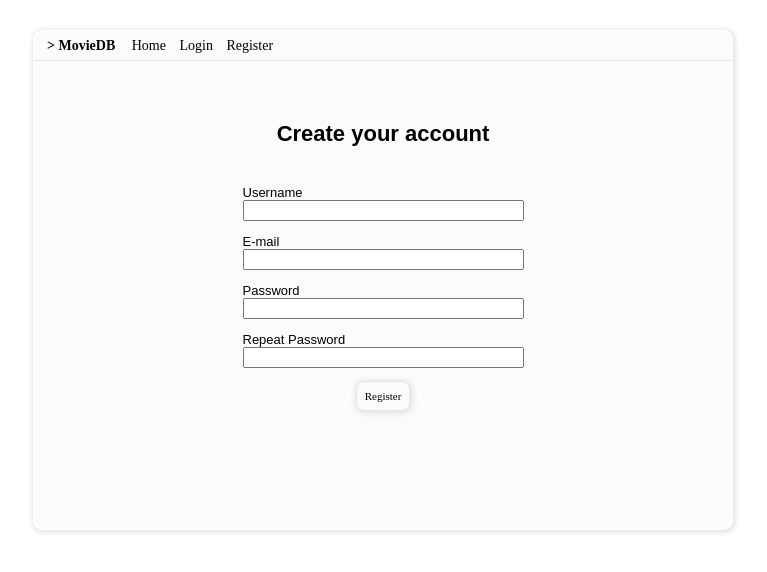
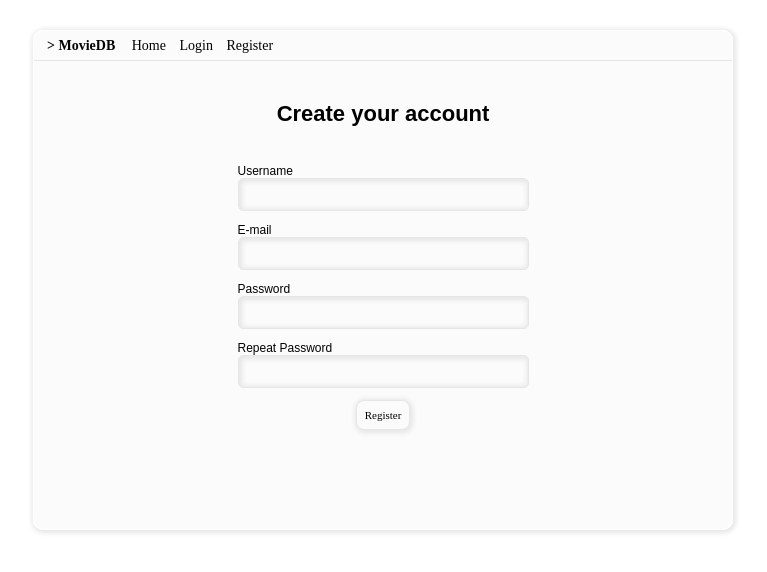
Before and after one commit to Starstaub/movies, a Flask app: page /register in a window 1280 px wide. Shown: the top 572 px of the page, without its empty margins (257-1024 px from the left). Run offline with Flask 2, Linux system fonts and the light colour scheme.

Commit message:
Bettered UI/UX

```diff
--- a/src/app/static/css/style.css
+++ b/src/app/static/css/style.css
@@ -135,6 +135,8 @@ h1 {
 
 .string_field {
     width: 245px;
+    border: 1px solid #e6e6e6;
+    box-shadow: inset 1px 1px 5px 2px #e6e6e6;
 }
 
 .dropdown_list {
@@ -170,14 +172,15 @@ h1 {
 .details_item_1:hover,
 .details_item_2:hover,
 .nav_links > a:hover {
-    color: #007bff;
-    background: -webkit-linear-gradient(bottom, #ffffff 0%, #e6e6e6 100%);
+    color: #FFF;
+    background: #007bff;
+    border-color: #007bff;
+    box-shadow: 1px 1px 5px 2px #bfdaff;
 }
 
 .flashes {
-    border: 1px solid #7bb4d2;
+    border: 1px solid #007bff;
     border-radius: 10px;
-    background-color: #bbe3f6;
     padding: 10px;
     width: 550px;
     margin: auto;
@@ -204,7 +207,7 @@ h1 {
     display: block;
     text-align: center;
     font-family: Futura, sans-serif;
-    font-size: 13px;
+    font-size: 12px;
 }
 
 .user_form > form {
@@ -229,5 +232,13 @@ h1 {
 }
 
 .user_h1 {
-    margin-top: 60px;
+    margin-top: 40px;
 }
+
+.form_boxes {
+    border: 1px solid #e6e6e6;
+    box-shadow: inset 1px 1px 5px 2px #e6e6e6;
+    border-radius: 5px;
+    padding: 8px;
+    background: #fbfbfb;
+}
--- a/src/app/templates/register.html
+++ b/src/app/templates/register.html
@@ -10,30 +10,30 @@
             {{ form.hidden_tag() }}
             <p>
                 {{ form.username.label }}<br>
-                {{ form.username(size=32) }}<br>
+                {{ form.username(size=32, class="form_boxes") }}<br>
                 {% for error in form.username.errors %}
-                    <span>[{{ error }}]</span>
+                    <span>{{ error }}</span>
                 {% endfor %}
             </p>
             <p>
                 {{ form.email.label }}<br>
-                {{ form.email(size=32) }}<br>
+                {{ form.email(size=32, class="form_boxes") }}<br>
                 {% for error in form.email.errors %}
-                    <span>[{{ error }}]</span>
+                    <span>{{ error }}</span>
                 {% endfor %}
             </p>
             <p>
                 {{ form.password.label }}<br>
-                {{ form.password(size=32) }}<br>
+                {{ form.password(size=32, class="form_boxes") }}<br>
                 {% for error in form.password.errors %}
-                    <span>[{{ error }}]</span>
+                    <span>{{ error }}</span>
                 {% endfor %}
             </p>
             <p>
                 {{ form.password2.label }}<br>
-                {{ form.password2(size=32) }}<br>
+                {{ form.password2(size=32, class="form_boxes") }}<br>
                 {% for error in form.password2.errors %}
-                    <span>[{{ error }}]</span>
+                    <span>{{ error }}</span>
                 {% endfor %}
             </p>
             <p class="form_center">{{ form.submit(class="link") }}</p>
--- a/src/app/templates/user.html
+++ b/src/app/templates/user.html
@@ -7,6 +7,7 @@
     <p>Username: {{ user.username }}</p>
     <p>About me: {{ user.about_me }}</p>
     <p>Last seen: {{ user.last_seen }} (UTC)</p>
+    <a href="{{ url_for('edit_profile') }}" class="link">Edit profile</a>
 
 </main>
 
```
Also changed, not shown: src/app/templates/edit_profile.html (+11 -6 lines), src/app/templates/login.html (+4 -4 lines).
